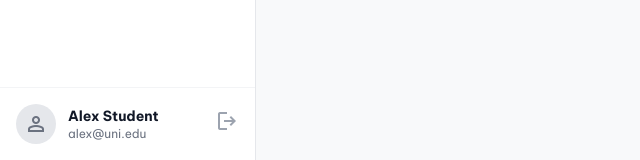
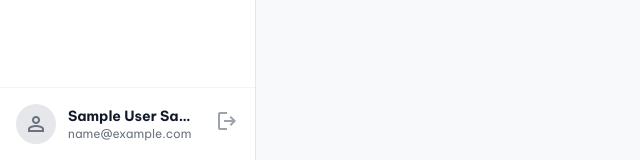
Before and after one commit to EfeHasNoLuck/database_app, a Flask app: page /student_projects in a window 1280 px wide. Shown: the part 640-800 px from the top of the page, without its empty margins (0-640 px from the left). Run offline with Flask 3, Linux system fonts and the light colour scheme; the visitor is signed in with stand-in values (Sample User, id 1); some libraries are stand-ins or nearby versions.

Commit message:
student database bağlandı

```diff
--- a/app.py
+++ b/app.py
@@ -107,19 +107,45 @@ def register():
 
     return render_template('register.html')
 
+# Helper to fetch simplified user info
+def get_user_info(user_id):
+    conn = get_db_connection()
+    user = None
+    if conn:
+        try:
+            cursor = conn.cursor(dictionary=True)
+            cursor.execute("SELECT first_name, last_name, email FROM User WHERE user_id = %s", (user_id,))
+            user = cursor.fetchone()
+            cursor.close()
+            conn.close()
+        except mysql.connector.Error as err:
+            print(f"Error fetching user data: {err}")
+    return user
+
 # --- Student Routes ---
 @app.route('/student_dashboard')
 def student_dashboard():
-    # TODO: Fetch real data
-    return render_template('student_dashboard.html')
+    if 'user_id' not in session:
+        return redirect(url_for('login'))
+
+    user = get_user_info(session['user_id'])
+    return render_template('student_dashboard.html', user=user)
 
 @app.route('/student_projects')
 def student_projects():
-    return render_template('student_projects.html')
+    if 'user_id' not in session:
+        return redirect(url_for('login'))
+
+    user = get_user_info(session['user_id'])
+    return render_template('student_projects.html', user=user)
 
 @app.route('/student_project_detail')
 def student_project_detail():
-    return render_template('student_project_detail.html')
+    if 'user_id' not in session:
+        return redirect(url_for('login'))
+
+    user = get_user_info(session['user_id'])
+    return render_template('student_project_detail.html', user=user)
 
 # --- Supervisor Routes ---
 @app.route('/supervisor_dashboard')
--- a/templates/student_dashboard.html
+++ b/templates/student_dashboard.html
@@ -69,8 +69,8 @@
                     <span class="material-symbols-outlined">person</span>
                 </div>
                 <div class="flex-1 min-w-0">
-                    <p class="text-sm font-bold text-gray-900 truncate">Alex Student</p>
-                    <p class="text-xs text-gray-500 truncate">alex@uni.edu</p>
+                    <p class="text-sm font-bold text-gray-900 truncate">{{ user.first_name }} {{ user.last_name }}</p>
+                    <p class="text-xs text-gray-500 truncate">{{ user.email }}</p>
                 </div>
                 <a href="{{ url_for('login') }}" class="text-gray-400 hover:text-red-500 transition-colors">
                     <span class="material-symbols-outlined">logout</span>
--- a/templates/student_project_detail.html
+++ b/templates/student_project_detail.html
@@ -69,8 +69,8 @@
                     <span class="material-symbols-outlined">person</span>
                 </div>
                 <div class="flex-1 min-w-0">
-                    <p class="text-sm font-bold text-gray-900 truncate">Alex Student</p>
-                    <p class="text-xs text-gray-500 truncate">alex@uni.edu</p>
+                    <p class="text-sm font-bold text-gray-900 truncate">{{ user.first_name }} {{ user.last_name }}</p>
+                    <p class="text-xs text-gray-500 truncate">{{ user.email }}</p>
                 </div>
                 <a href="{{ url_for('login') }}" class="text-gray-400 hover:text-red-500 transition-colors">
                     <span class="material-symbols-outlined">logout</span>
--- a/templates/student_projects.html
+++ b/templates/student_projects.html
@@ -69,8 +69,8 @@
                     <span class="material-symbols-outlined">person</span>
                 </div>
                 <div class="flex-1 min-w-0">
-                    <p class="text-sm font-bold text-gray-900 truncate">Alex Student</p>
-                    <p class="text-xs text-gray-500 truncate">alex@uni.edu</p>
+                    <p class="text-sm font-bold text-gray-900 truncate">{{ user.first_name }} {{ user.last_name }}</p>
+                    <p class="text-xs text-gray-500 truncate">{{ user.email }}</p>
                 </div>
                 <a href="{{ url_for('login') }}" class="text-gray-400 hover:text-red-500 transition-colors">
                     <span class="material-symbols-outlined">logout</span>
```
